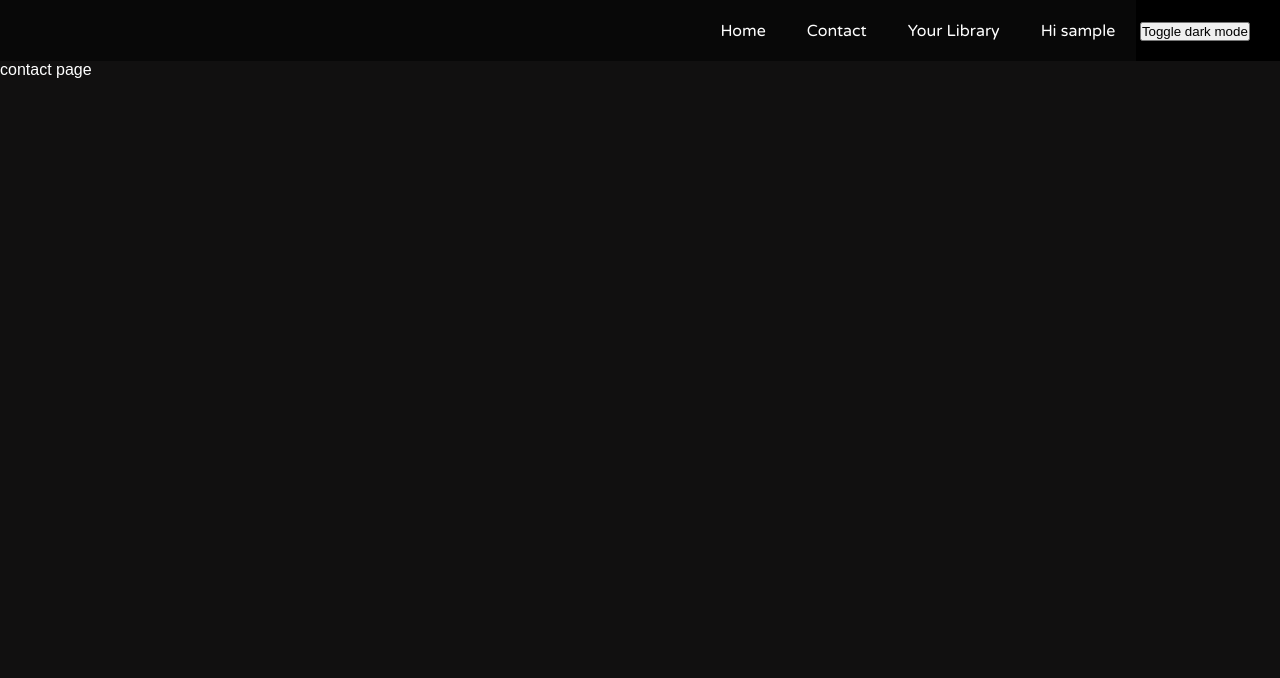
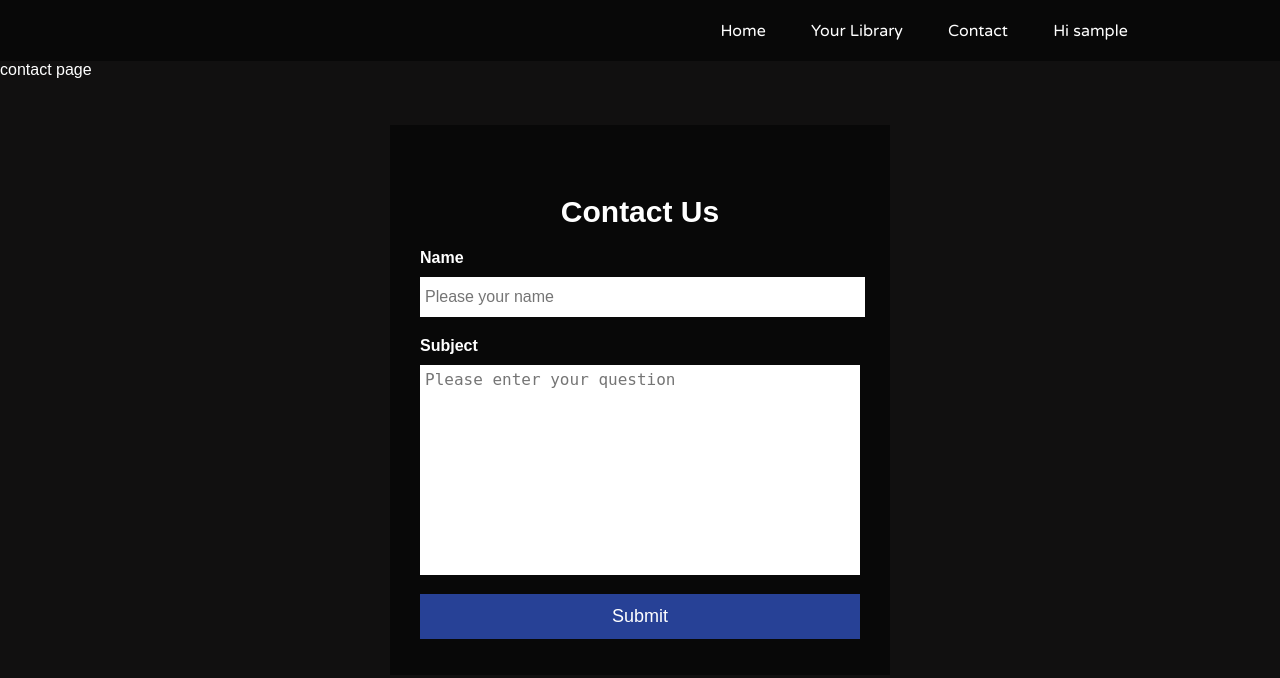
Before and after one commit to 6tjessil/dit_csi_music_db, a PHP site: page /UseThis/form.php in a window 1280 px wide. Shown: the top 678 px of the page. Run offline with PHP 8.4, Linux system fonts and the light colour scheme; the visitor is signed in with stand-in values (Sample User, id 1).

Commit message:
Form added to contact page
*Contact page now has a form
*Password hashing added

```diff
--- a/form.php
+++ b/form.php
@@ -18,8 +18,22 @@
   require("login_form.php");
   require('signup_form.php');
   ?>
+
   <script src="https://ajax.googleapis.com/ajax/libs/jquery/3.5.1/jquery.min.js"></script>
   <script src="script.js"></script>
+
+  <div id="contact_form" >
+  <div class = "contact_box">
+    <h1>Contact Us</h1>
+    <form method = "GET">
+      <p>Name</p>
+      <input type = "text" name = "name" placeholder="Please your name" id="name" required>
+      <p>Subject</p>
+      <textarea name = "subject" placeholder="Please enter your question" id = "query" required></textarea>
+      <input type = "submit" name = "submit" value= "Submit">
+    </form>
+  </div>
+</div>
 
 </body>
 
--- a/login.php
+++ b/login.php
@@ -7,14 +7,16 @@ session_start();
     $myusername = mysqli_real_escape_string($con, $_POST['username']);
     $mypassword = mysqli_real_escape_string($con, $_POST['password']);
 
-    $sql = "SELECT username FROM user WHERE username = '$myusername' and password = '$mypassword'";
+    $hashpass = hash("sha256", $mypassword);
+
+    $sql = "SELECT username FROM user WHERE username = '$myusername' and password = '$hashpass'";
 
     $result = mysqli_query($con, $sql);
     $row = mysqli_fetch_array($result, MYSQLI_ASSOC);
 
     $count = mysqli_num_rows($result);
 
-    if ($count == 1) {
+    if ($count == 1){
         $_SESSION['login_user'] = $myusername;
     } else {
         $output_message = "Your login name or password is invalid";
--- a/nav.php
+++ b/nav.php
@@ -5,8 +5,8 @@ if(isset($_SESSION['login_user'])){?>
     <nav>
     <div class="mainlinks">
         <li><a href="index.php">Home</a></li>
+        <li><a href="your_library.php">Your Library</a></li>
         <li><a href="form.php">Contact</a></li>
-        <li><a href="your_library.php">Your Library</a></li>
         <div class="dropdown">
             <button class="dropbtn">Hi <?php echo $_SESSION['login_user']; ?></button>
             <div class="dropdown-content">
@@ -14,13 +14,12 @@ if(isset($_SESSION['login_user'])){?>
                 <a href="logout.php">Logout</a>
             </div>
         </div>
-        <button onclick="theme()">Toggle dark mode</button>
     </div>
 </nav>
 <style>
 .mainlinks{
   font-family: 'Varela Round';
-  background-color:black;
+  background-color:#080808;
   margin-left:auto;
   width:580px;
 }
@@ -34,9 +33,16 @@ if(isset($_SESSION['login_user'])){?>
         <li><a href="form.php">Contact</a></li>
         <li><a href="#" id = "loginbtn">Login</a></li>
         <li><a href="#" id = "signupbtn">Sign Up</a></li>
-        <button onclick="theme()">Toggle dark mode</button>
     </div>
 </nav>
+<style>
+.mainlinks{
+  font-family: 'Varela Round';
+  background-color:#080808;
+  margin-left:auto;
+  width:450px;
+}
+</style>
 <?php
 }?>
 
--- a/style.css
+++ b/style.css
@@ -289,6 +287,75 @@ th{
   font-size: 18px;
   cursor: pointer;
 }
+
+
+/*styling the popup login form*/
+.contact_box{
+  width: 500px;
+  height: 550px;
+  background-color: #080808;
+  color: white;
+  top: 50%;
+  left: 50%;
+  position: absolute;
+  transform: translate(-50%, -50%);
+  box-sizing: border-box;
+  padding: 70px 30px;
+}
+
+.contact_box h1{
+  margin: 0;
+  padding: 0 0 20px;
+  text-align: center;
+  font-size: 30px;
+}
+
+.contact_box p{
+  margin: 0;
+  padding: 0;
+  font-weight: bold;
+}
+
+.contact_box input{
+  width: 100%;
+  margin-bottom: 20px;
+}
+
+.contact_box input[name = "name"]{
+  border: none;
+  background: white;
+  outline: none;
+  height: 40px;
+  color: black;
+  font-size: 16px;
+  padding-left: 5px;
+  margin-top: 10px;
+}
+
+.contact_box textarea{
+  border: none;
+  resize: none;
+  width: 430px;
+  height: 200px;
+  margin-top: 10px;
+  margin-bottom: 15px;
+  font-size: 16px;
+  padding: 5px;
+
+}
+
+.contact_box input[type = "submit"]{
+  width: 100%;
+  border: none;
+  outline: none;
+  height: 45px;
+  color:white;
+  background-color: #274196;
+  font-size: 18px;
+  cursor: pointer;
+}
+
+
 /*styling the modal - stores the login box*/
 .modal {
   display: none; /* Hidden by default */
@@ -384,140 +488,17 @@ th{
     height:100%;
   }
 
-    .content img{
+  .content img{
     margin-left: auto;
     margin-right: auto;
     width: 30%;
     width:60%;
     padding-top:10px;
   }
-
-}
-
-@media only screen and (min-width:800px) {
-
-  .mainlinks li{
-    float:left;
+  .column {
+    width: 100%;
+    display: block;
+    margin-bottom: 20px;
   }
 
 }
-/*styling the dark/light mode toogle*/
-/*primary = background color
-  accent = color of nav and other elements
-
-:root{
-  --primary-color:white;
-  --accent-color:#ddd;
-  --font-color: black;
-}
-
-[data-theme="dark"]{
-  --primary-color:#141414;
-  --accent-color:#080808;
-  --font-color:white;
-}
-
-.theme-switch-wrapper {
-  display: flex;
-  align-items: center;
-
-}
-.theme-switch {
-  display: inline-block;
-  height: 34px;
-  position: relative;
-  width: 60px;
-}
-
-/*styling the dark/light mode toogle*/
-/*primary = background color
-  accent = color of nav and other elements
-
-:root{
-  --primary-color:white;
-  --accent-color:#ddd;
-  --font-color: black;
-}
-
-[data-theme="dark"]{
-  --primary-color:#141414;
-  --accent-color:#080808;
-  --font-color:white;
-}
-
-.theme-switch-wrapper {
-  display: flex;
-  align-items: center;
-
-}
-.theme-switch {
-  display: inline-block;
-  height: 34px;
-  position: relative;
-  width: 60px;
-}
-
-.theme-switch input {
-  display:none;
-}
-
-.slider {
-  background-color: #ccc;
-  bottom: 0;
-  cursor: pointer;
-  left: 0;
-  position: absolute;
-  right: 0;
-  top: 0;
-  transition: .4s;
-}
-
-.theme-switch input {
-  display:none;
-}
-
-.slider {
-  background-color: #ccc;
-  bottom: 0;
-  cursor: pointer;
-  left: 0;
-  position: absolute;
-  right: 0;
-  top: 0;
-  transition: .4s;
-}
-
-
-.slider:before {
-  background-color: #fff;
-  bottom: 4px;
-  content: "";
-  height: 26px;
-  left: 4px;
-  position: absolute;
-  transition: .4s;
-  width: 26px;
-}
-
-input:checked + .slider {
-  background-color: #66bb6a;
-}
-
-input:checked + .slider:before {
-  transform: translateX(26px);
-}
-
-.slider.round {
-  border-radius: 34px;
-}
-
-.slider.round:before {
-  border-radius: 50%;
-}
-*/
-
-
-.dark-mode {
-  background-color: white;
-  color: black;
-}
```
Also changed, not shown: other parts of style.css (+38 -3 lines), index.php (+26 -2 lines), script.js (+2 -7 lines), signup.php (+5 -2 lines), Testfile.txt (deleted), addUser.php (line endings or trailing spaces).
